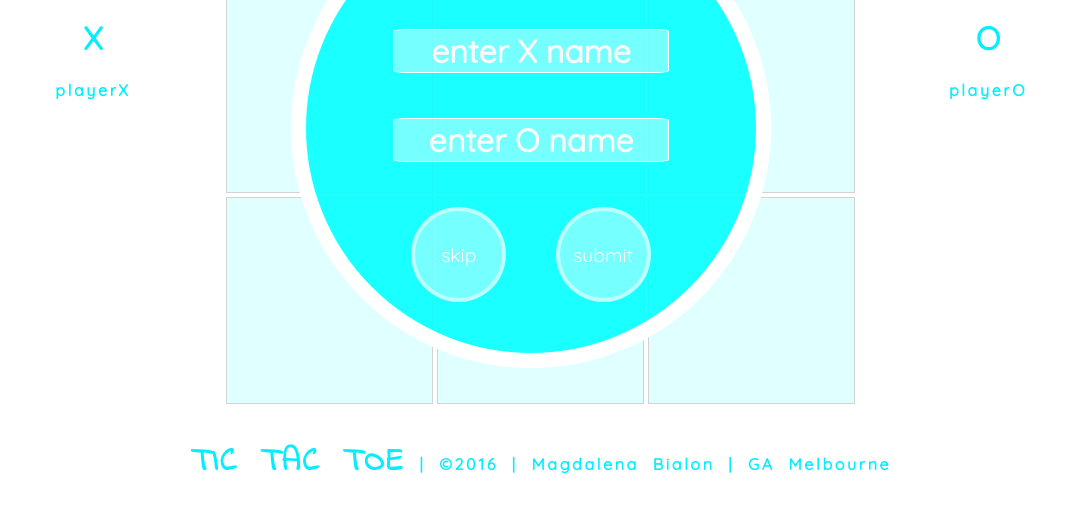
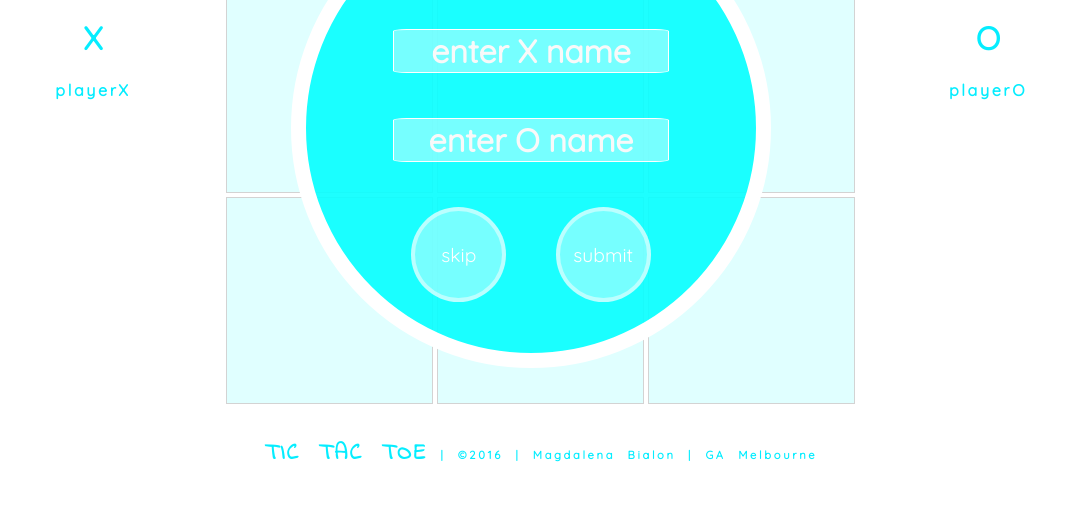
Before and after one commit to magdalenabialon/Project1, a plain HTML site: page index.html in a window 1280 px wide. Shown: the part 246-758 px from the top of the page, without its empty margins (99-1178 px from the left). Drawn offline with nearby package versions, Linux system fonts and the light colour scheme.

Commit message:
changed footer, all good

```diff
--- a/index.html
+++ b/index.html
@@ -56,7 +56,7 @@
 
     <div id = "clear"></div>
 
-    <h3><span>TIC TAC TOE</span> | ©2016 | Magdalena Bialon | GA Melbourne</h3>
+    <h4><span>TIC TAC TOE</span> | ©2016 | Magdalena Bialon | GA Melbourne</h4>
 
   </div>
 
--- a/style.css
+++ b/style.css
@@ -183,6 +183,14 @@ h3 {
   font-family: "Quicksand", sans-serif;
 }
 
+h4 {
+  font-size: 0.7em;
+  color: #05EDFF;
+  letter-spacing: 2pt;
+  word-spacing: 5pt;
+  font-family: "Quicksand", sans-serif;
+}
+
 .x_dog {
   background-image: url("images/x.jpg");
   background-repeat: no-repeat;
@@ -297,8 +305,12 @@ h3 {
     font-size: 0.8em;
   }
 
-  h3 {
+  h3, h4 {
     font-size: 0.5em;
+  }
+
+  h4 {
+    font-size: 0.4em;
   }
 
   .boxes, .x_dog, .o_cat {
@@ -391,11 +403,7 @@ h3 {
     max-width: 45px;
   }
 
-  /*h1 {
-    font-size: 0.4em;
-  }*/
-
-  h2, h3 {
+  h2, h3, h4 {
     font-size: 0.1em;
     letter-spacing:1pt;
     word-spacing:1pt;
```
